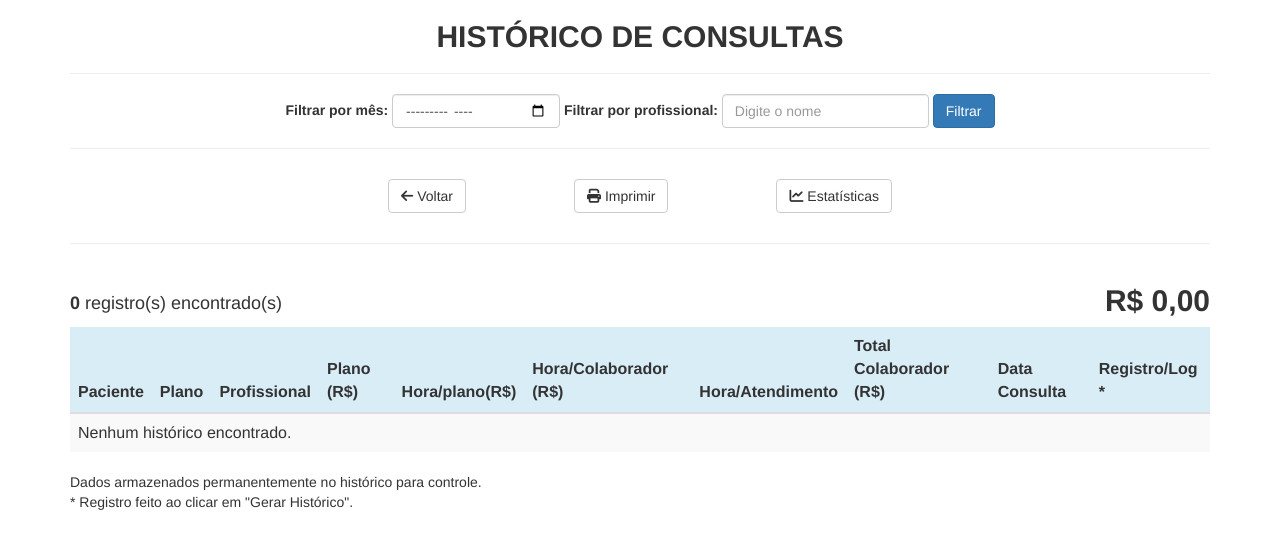
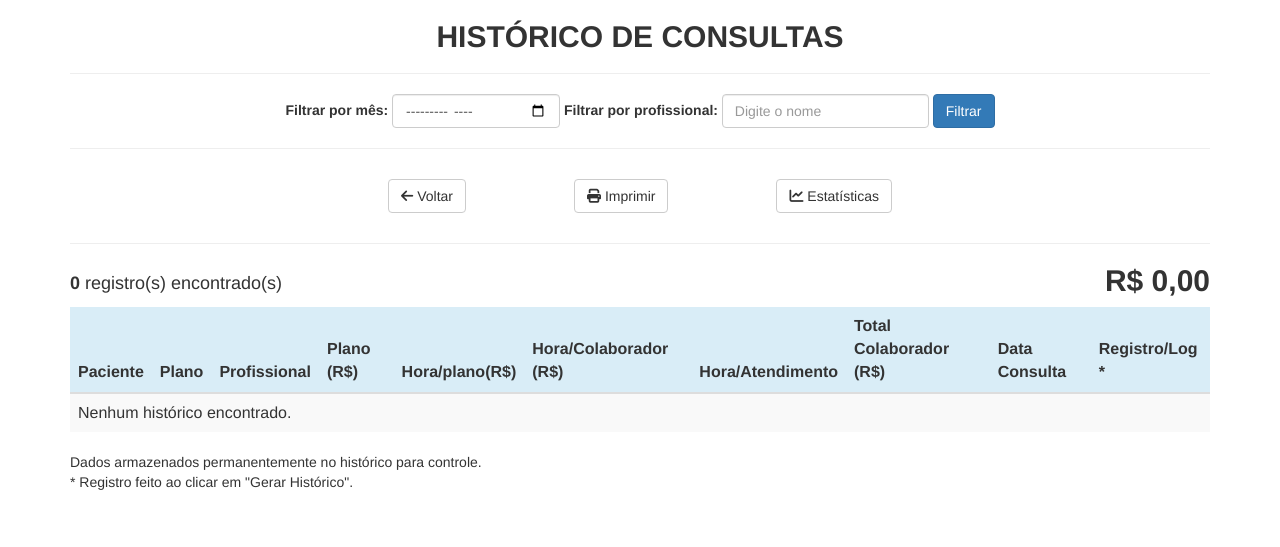
Before and after one commit to FabianoMarques/face_python_docker, a PHP site: page /App/historico.php in a window 1280 px wide. Shown: the top 547 px of the page. Run offline with PHP 8.4, Linux system fonts and the light colour scheme; the visitor is signed in with stand-in values (Sample User, id 1); data that the repository does not hold is empty; some libraries are stand-ins or nearby versions.

Commit message:
Atualizando margin top em historico na div quanidade de registros

```diff
--- a/App/historico.php
+++ b/App/historico.php
@@ -97,7 +97,7 @@ foreach ($registros as $linha) {
     </div>
 
     <hr>
-    <div class="row mb-3 align-items-center">
+    <div class="row mb-3 align-items-center" style="margin-top: -20px;">
         <div class="col-md-6" style="margin-top:20px">
             <h4><?= "<b>".$quantidade_registros."</b>" ?> registro(s) encontrado(s)</h4>
         </div>
```
